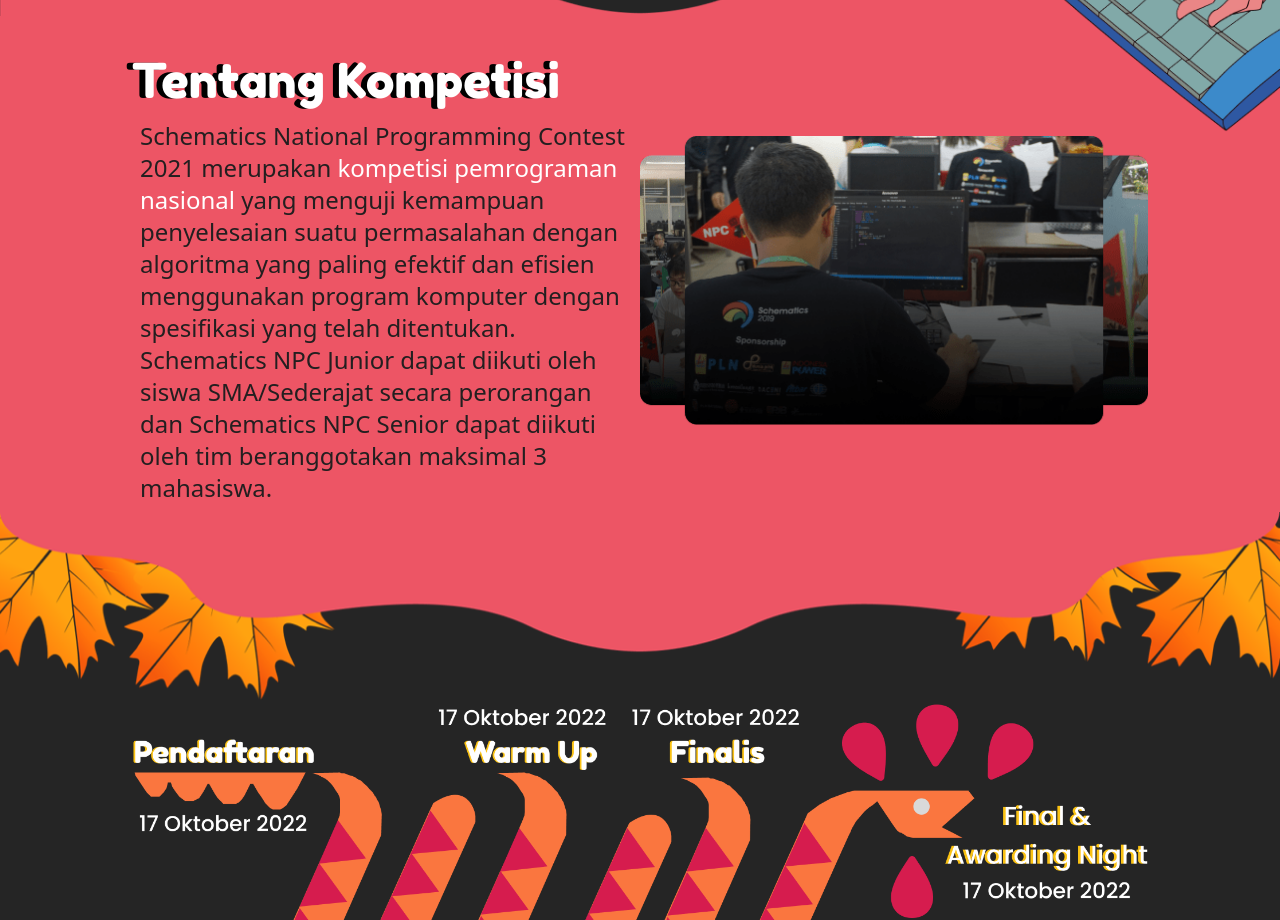
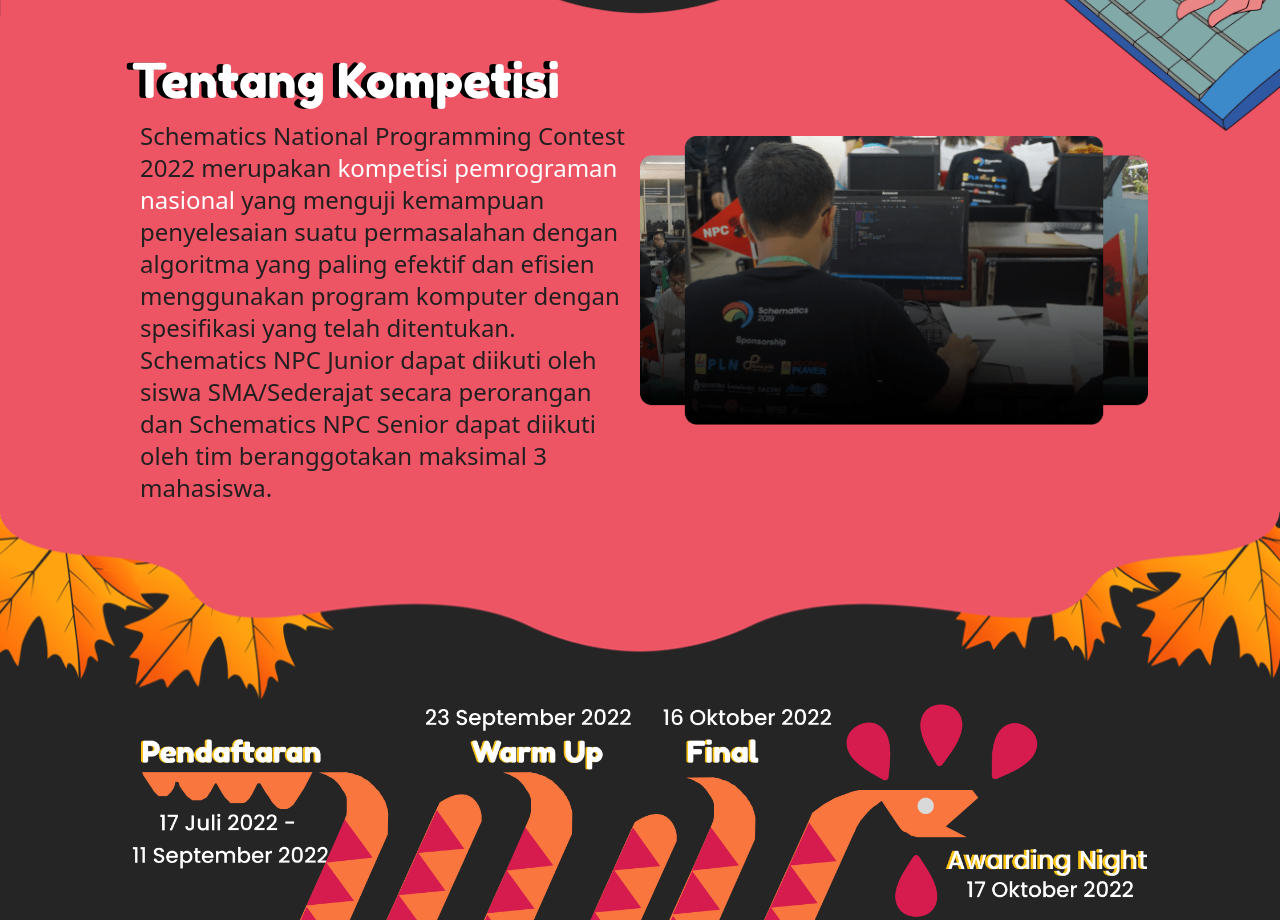
Before and after one commit to Teche-Corp/schematics-2022-frontend, a Next.js app: page /npc in a window 1280 px wide. Shown: the part 920-1840 px from the top of the page. Built offline with nearby package versions, Linux system fonts and the light colour scheme.

Commit message:
fix: some typo

```diff
--- a/pages/npc.jsx
+++ b/pages/npc.jsx
@@ -104,7 +104,7 @@
               </div>
               <div className="px-2">
                 <p className="mt-4 text-xl md:text-2xl leading-relaxed font-medium text-[#231F20]">
-                  Schematics National Programming Contest 2021 merupakan{" "}
+                  Schematics National Programming Contest 2022 merupakan{" "}
                   <span className="text-white">
                     kompetisi pemrograman nasional
                   </span>{" "}
--- a/pages/nst.jsx
+++ b/pages/nst.jsx
@@ -88,7 +88,7 @@
                             </div>
                         <div className="px-2">
                             <p className="mt-4 text-xl md:text-2xl leading-relaxed font-medium text-white">
-                            Schematics National Seminar of Technology 2021 merupakan acara seminar
+                            Schematics National Seminar of Technology 2022 merupakan acara seminar
                                                 yang dihadirkan untuk memberikan pengetahuan dan perkembangan seputar
                                                 Teknologi Informasi terkini serta bagaimana teknologi tersebut
                                                 berdampak pada berbagai sektor di Indonesia. Schematics NST dapat diikuti oleh masyarakat umum.
--- a/pages/reeva.jsx
+++ b/pages/reeva.jsx
@@ -188,7 +188,7 @@
 //               <div className="px-2">
 //                 <p className="mt-4 text-xl md:text-2xl leading-relaxed text-[#FFF]">
 //                   Schematics Revolutionary Entertainments and Expo with Various
-//                   Art 2021 merupakan penutup dari rangkaian acara Schematics.
+//                   Art 2022 merupakan penutup dari rangkaian acara Schematics.
 //                   Schematics REEVA ini akan digelar dengan menghadirkan expo dan
 //                   konser musik dengan talkshow bersama sederet bintang tamu.
 //                 </p>
```
Also changed, not shown: public/npc/npc-timeline.png.
